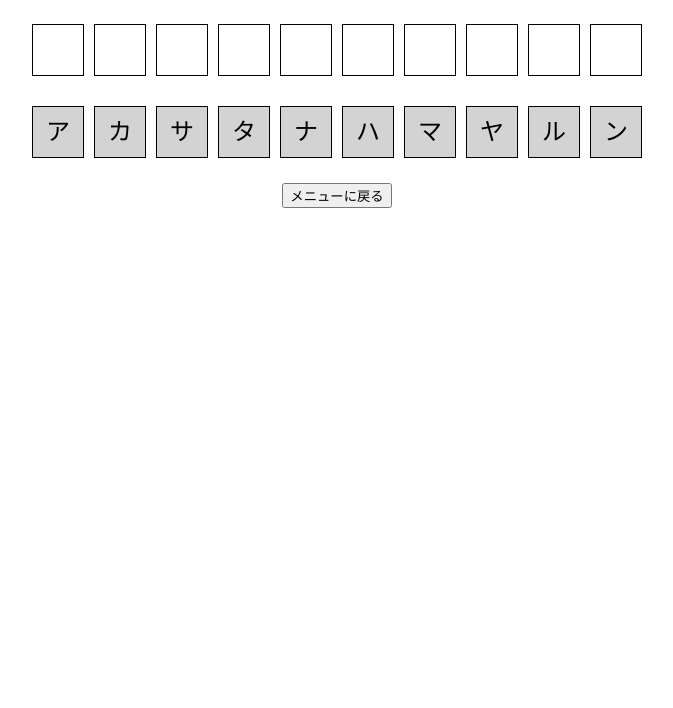
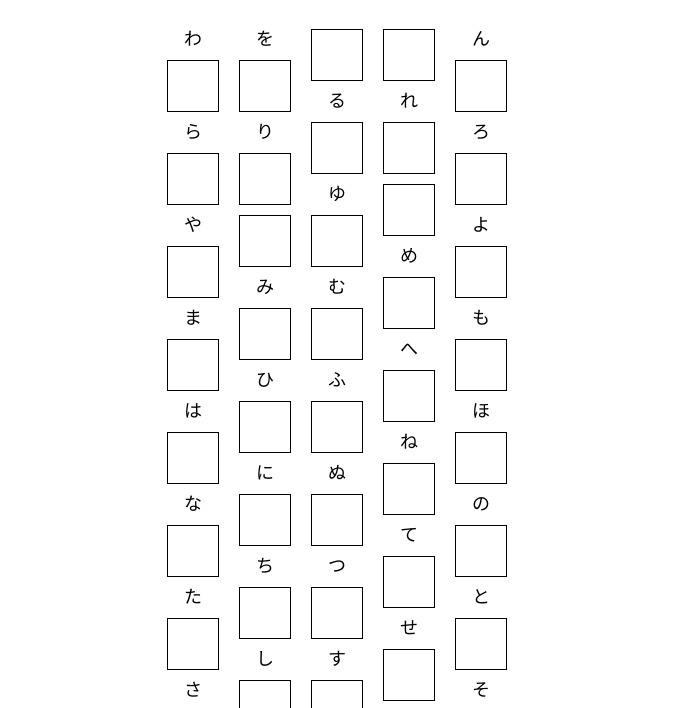
Before and after one commit to ngoto1130/katakanagame, a plain HTML site: page index.html in a window 1280 px wide. Both pictures are taken after a click on the button "段別". Shown: the part 70-778 px from the top of the page, without its empty margins (303-976 px from the left). Drawn offline with Linux system fonts and the light colour scheme.

Commit message:
Add files via upload

```diff
--- a/index.html
+++ b/index.html
@@ -15,8 +15,8 @@
     </div>
 
     <div id="game" style="display:none;">
-        <div id="hiragana-board"></div>
-        <div id="katakana-cards"></div>
+        <div id="hiragana-board" class="hiragana-board"></div>
+        <div id="katakana-cards" class="katakana-cards"></div>
         <button onclick="resetGame()">メニューに戻る</button>
     </div>
 
--- a/script.js
+++ b/script.js
@@ -24,6 +24,14 @@ const katakanaList = [
     "ワ", "ヲ", "ン"
 ];
 
+const columns = [
+    [ "わ", "ら", "や", "ま", "は", "な", "た", "さ", "か", "あ" ],
+    [ "を", "り", " ", "み", "ひ", "に", "ち", "し", "き", "い" ],
+    [ " ", "る", "ゆ", "む", "ふ", "ぬ", "つ", "す", "く", "う" ],
+    [ " ", "れ", " ", "め", "へ", "ね", "て", "せ", "け", "え" ],
+    [ "ん", "ろ", "よ", "も", "ほ", "の", "と", "そ", "こ", "お" ]
+];
+
 function startGame(mode) {
     document.getElementById('menu').style.display = 'none';
     document.getElementById('game').style.display = 'block';
@@ -44,7 +52,6 @@ function setupGameBoard(mode) {
 
     let hiraganaSubset, katakanaSubset;
 
-    // モードに基づいて配列を切り取る
     switch (mode) {
         case 'row':
             hiraganaSubset = hiraganaList.slice(0, 5); // あ行
@@ -60,17 +67,35 @@ function setupGameBoard(mode) {
             break;
     }
 
-    // ひらがなボードのセットアップ
-    hiraganaSubset.forEach((hiragana, index) => {
-        let dropZone = document.createElement('div');
-        dropZone.className = 'drop-zone';
-        dropZone.setAttribute('data-index', index);
-        hiraganaBoard.appendChild(dropZone);
+    // 縦列ごとにひらがなボードを作成
+    columns.forEach(column => {
+        let columnDiv = document.createElement('div');
+        columnDiv.className = 'hiragana-column';
 
+        column.forEach(hiragana => {
+            let dropZone = document.createElement('div');
+            dropZone.className = 'drop-zone';
+
+            // ひらがなラベルを追加
+            if (hiragana !== " ") {
+                let hiraganaLabel = document.createElement('div');
+                hiraganaLabel.className = 'hiragana-label';
+                hiraganaLabel.innerText = hiragana;
+                columnDiv.appendChild(hiraganaLabel);
+            }
+
+            columnDiv.appendChild(dropZone);
+        });
+
+        hiraganaBoard.appendChild(columnDiv);
+    });
+
+    // カタカナカードをセットアップ
+    katakanaSubset.forEach((katakana, index) => {
         let katakanaCard = document.createElement('div');
         katakanaCard.className = 'card';
         katakanaCard.draggable = true;
-        katakanaCard.innerText = katakanaSubset[index];
+        katakanaCard.innerText = katakana;
         katakanaCard.setAttribute('data-index', index);
         katakanaCard.addEventListener('dragstart', dragStart);
         katakanaCards.appendChild(katakanaCard);
--- a/styles.css
+++ b/styles.css
@@ -9,11 +9,20 @@ body {
     font-size: 16px;
 }
 
-#hiragana-board, #katakana-cards {
+.hiragana-board, .katakana-cards {
     display: flex;
-    flex-wrap: wrap;
     justify-content: center;
     margin: 20px 0;
+}
+
+.hiragana-board {
+    flex-direction: row;
+}
+
+.hiragana-column {
+    display: flex;
+    flex-direction: column;
+    margin: 5px;
 }
 
 .card, .drop-zone {
@@ -38,3 +47,8 @@ body {
 .incorrect {
     background-color: lightcoral;
 }
+
+.hiragana-label {
+    font-size: 18px;
+    margin-bottom: 5px;
+}
```
